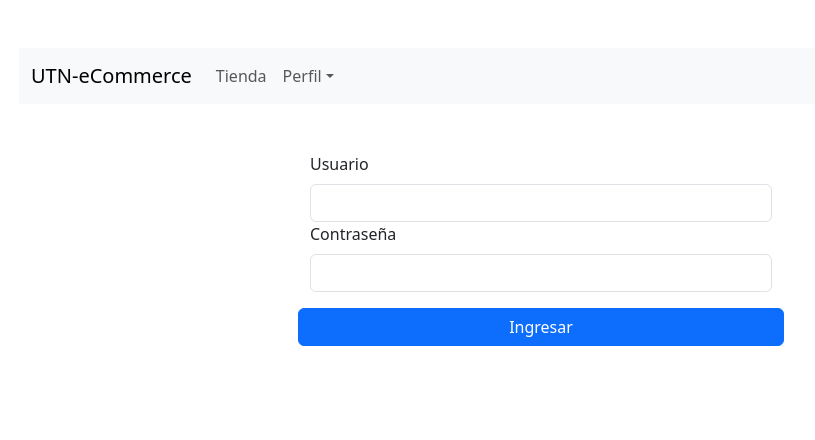
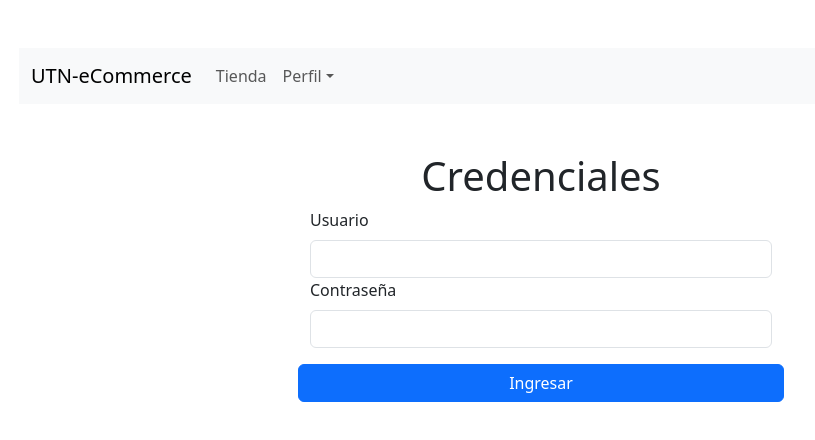
Before and after one commit to lbetancourtoliva/utn_reactjs, a React (Create React App) app: page /ingresar in a window 1280 px wide. Shown: the top 440 px of the page, without its empty margins (99-914 px from the left). Built offline with nearby package versions, Linux system fonts and the light colour scheme.

Commit message:
consigna modulo 2

```diff
--- a/src/components/ProductList.jsx
+++ b/src/components/ProductList.jsx
@@ -26,7 +26,12 @@ function ProductList() {
     if (isLoading) {
         return (
             <div>
-                <Loading/>
+                <h1>{title}</h1>
+                <div className="row">
+                    <div className="col-xs-12">
+                        <Loading/>
+                    </div>
+                </div>
             </div>
         )
     } else {
--- a/src/main/auth/Login.jsx
+++ b/src/main/auth/Login.jsx
@@ -24,6 +24,9 @@ function Login() {
     return (
         <div className="app">
             <Form onSubmit={handleSubmit}>
+                <div className="row text-center">
+                    <h1 className="col-xs-12">Credenciales</h1>
+                </div>
                 <div className="row">
                     <Form.Group className="col-xs-12 col-md-6 offset-xs-0 offset-md-3" controlId="formBasicName">
                         <Form.Label>Usuario</Form.Label>
--- a/src/main/auth/Registration.jsx
+++ b/src/main/auth/Registration.jsx
@@ -29,6 +29,9 @@ function Registration() {
     return (
         <div className="app">
             <Form onSubmit={handleSubmit}>
+                <div className="row text-center">
+                    <h1 className="col-xs-12">Formulario de Registro</h1>
+                </div>
                 <div className="row">
                     <Form.Group className="col-xs-12 col-md-6 p-3" controlId="formBasicName">
                         <Form.Label>Nombre(s)</Form.Label>
```
